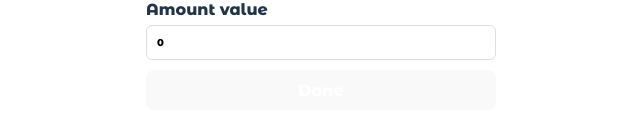
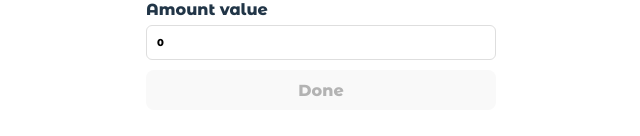
Before and after one commit to NNJio/ReactLab_Fundamantal, a React (Vite) app: page / in a window 1280 px wide. Shown: the part 396-532 px from the top of the page, without its empty margins (319-959 px from the left). Built offline with nearby package versions, Linux system fonts and the light colour scheme.

Commit message:
[Add] User Effect

```diff
--- a/src/components/FormComponent.css
+++ b/src/components/FormComponent.css
@@ -17,7 +17,7 @@ input {
   width: 100%;
 }
 .btn {
-  color: #fff;
+  /* color: #fff; */
   cursor: pointer;
   display: block;
   margin: 10px 0 1px;
--- a/src/components/FormComponent.jsx
+++ b/src/components/FormComponent.jsx
@@ -1,10 +1,12 @@
-import { useState } from "react";
+import { useEffect, useState } from "react";
 import "./FormComponent.css";
 import { v4 as uuidv4 } from "uuid";
 
 const FormComponent = (props) => {
+  console.log("Render form component");
   const [title, setTitle] = useState("");
   const [amount, setAmount] = useState(0);
+  const [formValid, setFormValid] = useState(false);
 
   const inputTitle = (event) => {
     setTitle(event.target.value);
@@ -22,10 +24,14 @@ const FormComponent = (props) => {
       amount: Number(amount),
     };
     // console.log(itemData);
-    props.onAddItem(itemData)
+    props.onAddItem(itemData);
     setTitle("");
     setAmount(0);
   };
+  useEffect(() => {
+    const tt = title.trim().length > 0 && amount != 0;
+    setFormValid(tt);
+  }, [title, amount]);
   return (
     <div>
       <form onSubmit={saveItem}>
@@ -48,7 +54,7 @@ const FormComponent = (props) => {
           />
         </div>
         <div>
-          <button type="submit" className="btn">
+          <button type="submit" className="btn" disabled={!formValid}>
             Done
           </button>
         </div>
```
